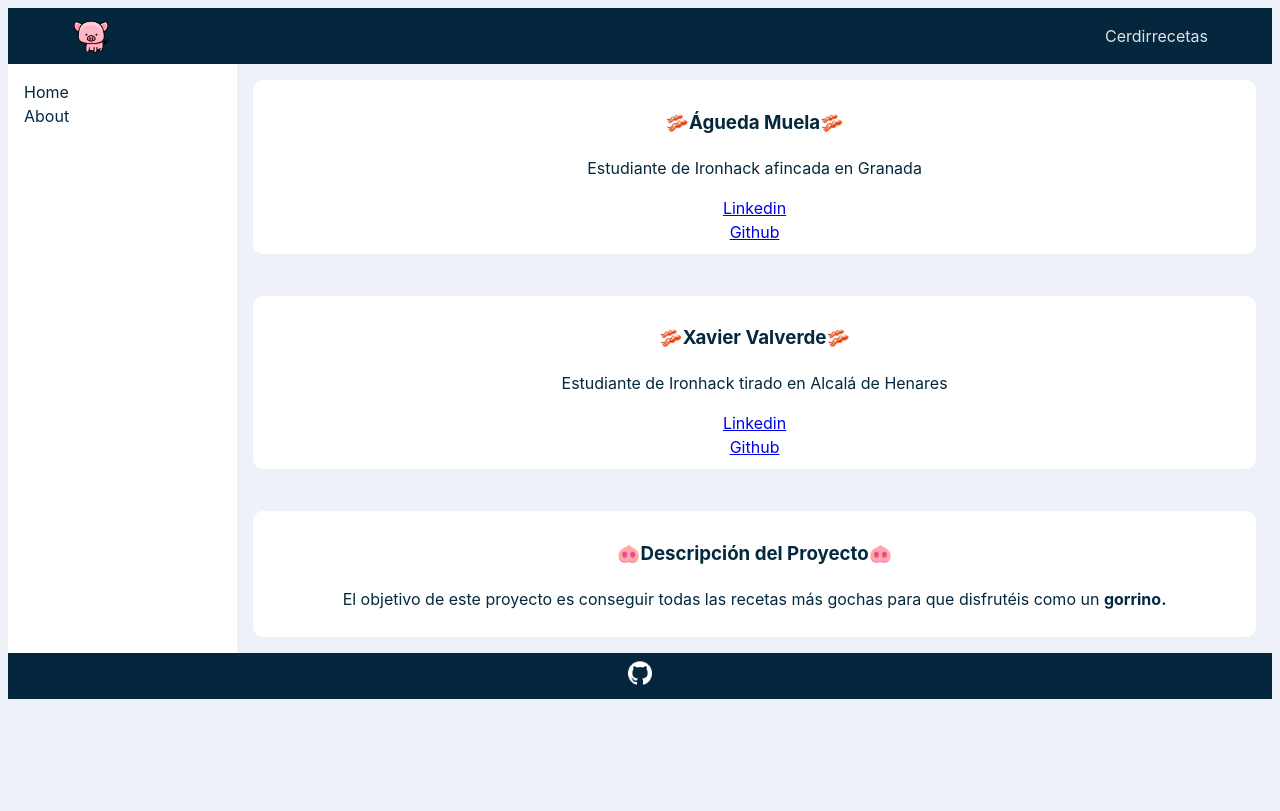
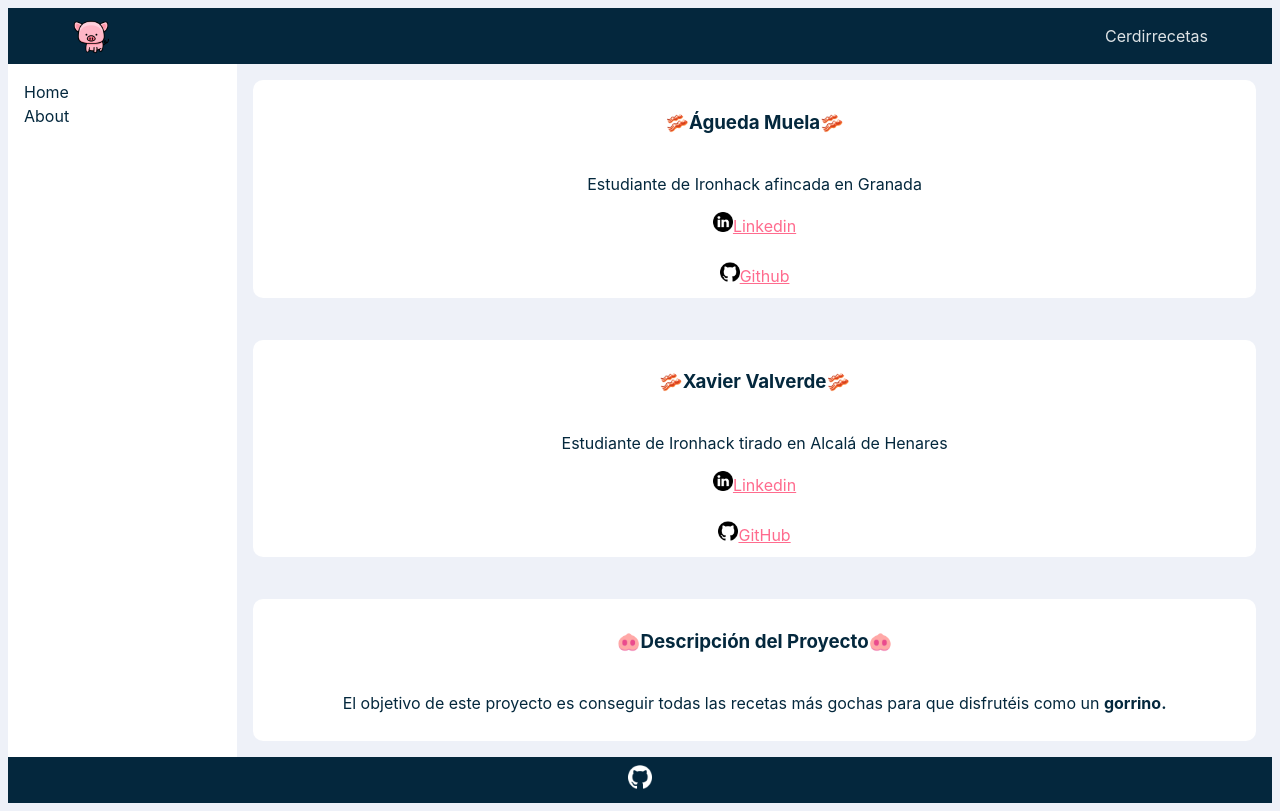
Before and after one commit to lamardemuela/miniproject-recipe-book, a React (Vite) app: page /about in a window 1280 px wide. Built offline with nearby package versions, Linux system fonts and the light colour scheme.

Commit message:
funcionalidades base terminadas

```diff
--- a/src/App.css
+++ b/src/App.css
@@ -17,7 +17,7 @@ form {
   margin: 16px;
 }
 
-#primary-btn, form button {
+.primary-btn, form button {
   background-color: #fcb6c6;
   color: #04283d;
   font-weight: bold;
@@ -26,3 +26,15 @@ form {
   border-radius: 8px;
   margin-top: 8px;
 }
+
+.delete{
+  background-color:#04283d ;
+  color: #fcb6c6;
+  font-weight: bold;
+  border-style: none;
+  padding: 8px 12px 8px 12px;
+  border-radius: 8px;
+  margin-top: 8px;
+
+
+}
--- a/src/components/EditRecipe.jsx
+++ b/src/components/EditRecipe.jsx
@@ -27,17 +27,26 @@ function EditRecipe(props) {
   };
 
   const handleSubmit = (event) => {
+    // actualizamos el componente
     event.preventDefault();
-    // actualizamos el componente
-    const updatedRecipe = {
-        name: nameValue,
-        calories: caloriesValue,
-        image: imgValue,
-        servings: servingsValue,
-      };
 
-      console.log(props.foundItem)
-  }
+    props.setRecipesToShow((currentState) => {
+      const clone = JSON.parse(JSON.stringify(currentState));
+
+      clone.forEach((eachRecipe) => {
+        if (eachRecipe.id === props.foundItem.id){
+          eachRecipe.name = nameValue
+          eachRecipe.calories = caloriesValue
+          eachRecipe.image =imgValue
+          eachRecipe.servings= servingsValue
+
+        }
+      });
+
+      return clone;
+    });
+
+  };
   return (
     <div>
       <form onSubmit={handleSubmit}>
@@ -78,7 +87,7 @@ function EditRecipe(props) {
           />
         </label>
 
-        <button type="submit"> ✏️  Guardar Cerdicambios </button>
+        <button type="submit"> ✏️ Guardar Cerdicambios </button>
       </form>
     </div>
   );
--- a/src/components/ListItem.jsx
+++ b/src/components/ListItem.jsx
@@ -30,7 +30,7 @@ function ListItem(props) {
           <p style={pigStyles}> 🐷 {calories} </p>
         </div>
       </Link>
-      <button onClick={() => props.handleDelete(props.index)}> Delete </button>
+      <button className="delete" onClick={() => props.handleDelete(props.index)}> Delete </button>
     </div>
   );
 }
--- a/src/components/RecipesList.jsx
+++ b/src/components/RecipesList.jsx
@@ -22,7 +22,7 @@ function List(props) {
     <>
       {isFormShowing === true && (
         <button
-          id="primary-btn"
+          className="primary-btn"
           onClick={handleShowForm}
           style={{ backgroundColor: "#fff" }}
         >
@@ -31,7 +31,7 @@ function List(props) {
         </button>
       )}
       {isFormShowing === false && (
-        <button id="primary-btn" onClick={handleShowForm}>
+        <button className="primary-btn" onClick={handleShowForm}>
           {" "}
           🐷+ Añadir Cerdirreceta{" "}
         </button>
--- a/src/pages/About.jsx
+++ b/src/pages/About.jsx
@@ -1,16 +1,23 @@
 import React from 'react'
+import githubNegro from "../assets/images/githubnegro.png"
+import LinkedIn from "../assets/images/linkedin.png"
 
 function About() {
     const aboutContainerStyles ={
         display: "flex",
         flexDirection: "column",
-        gap: "10px"
+        gap: "10px" ,
+
     }
     const aboutChildStyles = {
         margin: "16px",
         backgroundColor: "white",
         padding: "10px",
-        borderRadius: "10px"
+        borderRadius: "10px",
+         display: "flex",
+        flexDirection: "column",
+        alignItems: "center"
+
     }
 
   return (
@@ -18,16 +25,31 @@ function About() {
         <div style={aboutChildStyles}>
             <h3>🥓Águeda Muela🥓</h3>
             <p>Estudiante de Ironhack afincada en Granada</p>
-            <a href="https://www.linkedin.com/in/agueda-muela/">Linkedin</a>
+            <div>
+
+            <a href="https://www.linkedin.com/in/agueda-muela/" style={{color: "#ff6b8e"}}><img src={LinkedIn} alt="Linkedin" height="20px" />
+            Linkedin</a>
+            </div>
             <br />
-            <a href="https://github.com/lamardemuela">Github</a>
+            <div>
+            <a href="https://github.com/lamardemuela" style={{color: "#ff6b8e"}}>
+            <img src={githubNegro} alt="github" height="20px" />
+            Github</a>
+            </div>
         </div>
         <div style={aboutChildStyles}>
         <h3>🥓Xavier Valverde🥓</h3>
             <p>Estudiante de Ironhack tirado en Alcalá de Henares</p>
-            <a href="https://www.linkedin.com/in/xavier-valverde-ab8682139/">Linkedin</a>
+            <div style={{display: "flex", alingItems: "center"}}>
+            <a href="https://www.linkedin.com/in/xavier-valverde-ab8682139/" style={{color: "#ff6b8e"}}>
+            <img src={LinkedIn} alt="Linkedin" height="20px" />
+            Linkedin</a>
+            </div>
             <br />
-            <a href="https://github.com/Valveider-X">Github</a>
+            <div style={{display: "flex", alingItems: "center"}}>
+            <a  href="https://github.com/Valveider-X" style={{color: "#ff6b8e"}}>
+                <img src={githubNegro} alt="github" height="20px" />GitHub</a>
+                </div>
         </div>
         <div style={aboutChildStyles}>
             <h3>🐽Descripción del Proyecto🐽</h3>
--- a/src/pages/ItemDetails.jsx
+++ b/src/pages/ItemDetails.jsx
@@ -15,7 +15,7 @@ function ItemDetails(props) {
   // events
   const handleEdit = () => {
     console.log("editando")
-    setIsFormShowing(true)
+    setIsFormShowing(!isFormShowing)
   }
 
   // estilos
@@ -52,7 +52,23 @@ function ItemDetails(props) {
           <h4>{foundItem.name}</h4>
           <p> 👤 {foundItem.servings}</p>
           <p style={pigStyles}> 🐷 {foundItem.calories} </p>
-          <button onClick={handleEdit}> Editar </button>
+
+          {isFormShowing === true && (
+        <button
+          className="primary-btn"
+          onClick={handleEdit}
+          style={{ backgroundColor: "#fff" }}
+        >
+
+          ❌ Cerrar Edición
+        </button>
+      )}
+      {isFormShowing === false && (
+        <button className="primary-btn" onClick={handleEdit}>
+
+          🐷 Editar
+        </button>
+      )}
           {isFormShowing === true &&
           <EditRecipe
           nameValue = {foundItem.name}
@@ -60,6 +76,8 @@ function ItemDetails(props) {
           caloriesValue = {foundItem.calories}
           servingsValue = {foundItem.servings}
           recipesToShow = {props.recipesToShow}
+          setRecipesToShow = {props.setRecipesToShow}
+          foundItem = {foundItem}
           />}
 
         </div>
```
Also changed, not shown: src/assets/images/githubnegro.png (added), src/assets/images/linkedin.png (added).
